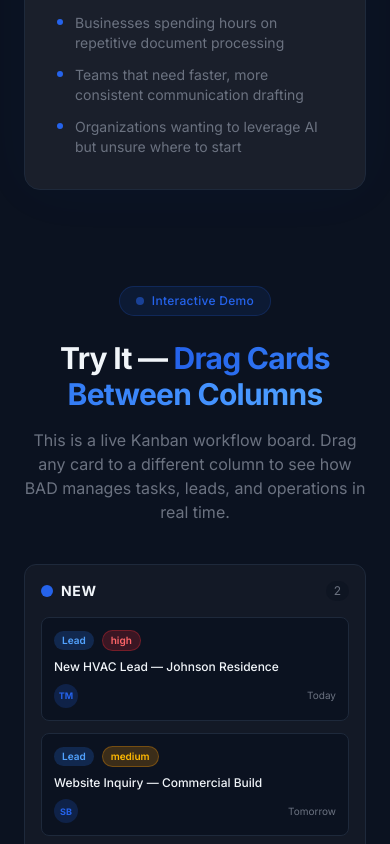
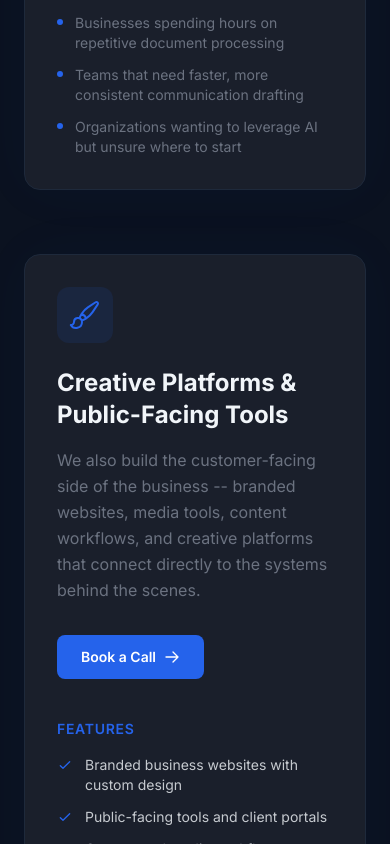
Before and after one commit to tracybailey5150/bad-platform, a Next.js app: page /solutions in a window 390 px wide. Shown: the part 5914-6758 px from the top of the page. Built offline with nearby package versions, Linux system fonts and the light colour scheme.

Commit message:
Add creative platforms and public-facing tools to BAD offering
Adds Creative Platforms solution card, HookVault + expNWA portfolio items, and backend-to-brand bridge section to position BAD's creative capability as a natural extension of the existing systems/automation story.

```diff
--- a/src/app/(public)/portfolio/page.tsx
+++ b/src/app/(public)/portfolio/page.tsx
@@ -38,10 +38,17 @@ const projects = [
   },
   {
     name: 'HookVault',
-    description: 'Music catalog, creator tools, and radio platform. Project builder for music producers with licensing management and distribution workflows.',
+    description: 'An entertainment and creative licensing platform built for managing and presenting digital assets, with media-focused tools for image, video, audio, and creator workflows.',
     url: 'https://hookvault.app',
-    tag: 'Music / Media',
+    tag: 'Creative Platform',
     stack: ['Next.js', 'Supabase', 'Audio Streaming', 'Stripe'],
+  },
+  {
+    name: 'expNWA',
+    description: 'A local real estate and lifestyle website built as a public-facing platform for branding, regional content, discovery, and lead generation.',
+    url: 'https://expnwa.com',
+    tag: 'Public-Facing',
+    stack: ['Next.js', 'Supabase', 'SEO', 'Lead Capture'],
   },
 ];
 
--- a/src/app/(public)/solutions/page.tsx
+++ b/src/app/(public)/solutions/page.tsx
@@ -118,6 +118,29 @@ const solutions = [
     icon: (
       <svg className="w-8 h-8" fill="none" viewBox="0 0 24 24" stroke="currentColor" strokeWidth={1.5}>
         <path strokeLinecap="round" strokeLinejoin="round" d="M9.813 15.904L9 18.75l-.813-2.846a4.5 4.5 0 00-3.09-3.09L2.25 12l2.846-.813a4.5 4.5 0 003.09-3.09L9 5.25l.813 2.846a4.5 4.5 0 003.09 3.09L15.75 12l-2.846.813a4.5 4.5 0 00-3.09 3.09zM18.259 8.715L18 9.75l-.259-1.035a3.375 3.375 0 00-2.455-2.456L14.25 6l1.036-.259a3.375 3.375 0 002.455-2.456L18 2.25l.259 1.035a3.375 3.375 0 002.455 2.456L21.75 6l-1.036.259a3.375 3.375 0 00-2.455 2.456zM16.894 20.567L16.5 21.75l-.394-1.183a2.25 2.25 0 00-1.423-1.423L13.5 18.75l1.183-.394a2.25 2.25 0 001.423-1.423l.394-1.183.394 1.183a2.25 2.25 0 001.423 1.423l1.183.394-1.183.394a2.25 2.25 0 00-1.423 1.423z" />
+      </svg>
+    ),
+  },
+  {
+    title: 'Creative Platforms & Public-Facing Tools',
+    description:
+      'We also build the customer-facing side of the business -- branded websites, media tools, content workflows, and creative platforms that connect directly to the systems behind the scenes.',
+    features: [
+      'Branded business websites with custom design',
+      'Public-facing tools and client portals',
+      'Content and media workflow platforms',
+      'Image and video utility tools',
+      'Creative platform development and integration',
+      'Connected experiences tied to backend systems',
+    ],
+    useCases: [
+      'Businesses needing a public-facing platform that connects to their internal systems',
+      'Companies with creative or media workflows that need dedicated tooling',
+      'Organizations that want their website, lead capture, and operations built as one system',
+    ],
+    icon: (
+      <svg className="w-8 h-8" fill="none" viewBox="0 0 24 24" stroke="currentColor" strokeWidth={1.5}>
+        <path strokeLinecap="round" strokeLinejoin="round" d="M9.53 16.122a3 3 0 00-5.78 1.128 2.25 2.25 0 01-2.4 2.245 4.5 4.5 0 008.4-2.245c0-.399-.078-.78-.22-1.128zm0 0a15.998 15.998 0 003.388-1.62m-5.043-.025a15.994 15.994 0 011.622-3.395m3.42 3.42a15.995 15.995 0 004.764-4.648l3.876-5.814a1.151 1.151 0 00-1.597-1.597L14.146 6.32a15.996 15.996 0 00-4.649 4.763m3.42 3.42a6.776 6.776 0 00-3.42-3.42" />
       </svg>
     ),
   },
--- a/src/app/page.tsx
+++ b/src/app/page.tsx
@@ -135,6 +135,16 @@ const portfolio = [
     desc: 'Digital signage content operations platform for enterprise display networks.',
     tag: 'Digital Signage',
   },
+  {
+    name: 'HookVault',
+    desc: 'An entertainment and creative licensing platform built for managing and presenting digital assets, with media-focused tools for image, video, audio, and creator workflows.',
+    tag: 'Creative Platform',
+  },
+  {
+    name: 'expNWA',
+    desc: 'A local real estate and lifestyle website built as a public-facing platform for branding, regional content, discovery, and lead generation.',
+    tag: 'Public-Facing',
+  },
 ];
 
 /* ------------------------------------------------------------------ */
@@ -246,7 +256,7 @@ export default function LandingPage() {
               Actually Needs
             </h1>
             <p className="mt-7 text-lg lg:text-xl text-bad-gray max-w-xl mx-auto lg:mx-0 leading-relaxed">
-              We consult and build custom workflows for executives, multi-business owners, and small to medium-size businesses. Custom software, workflow automation, AI integration, and consulting for organizations tired of duct-taping spreadsheets and disconnected tools together.
+              From internal dashboards and workflow automation to branded websites, creative platforms, and media tools, BAD builds connected systems that save time, reduce software sprawl, and improve how businesses operate and present themselves.
             </p>
             <div className="mt-10 flex flex-wrap items-center justify-center lg:justify-start gap-4">
               <a
@@ -378,6 +388,21 @@ export default function LandingPage() {
 
       {/* ── Solutions ────────────────────────────────────────────── */}
       <WhatWeBuildSection />
+
+      {/* ── Bridge: Backend to Brand ─────────────────────────────── */}
+      <section className="max-w-7xl mx-auto px-6 py-20 lg:py-24">
+        <div className="max-w-3xl mx-auto text-center">
+          <h2 className="text-2xl sm:text-3xl lg:text-4xl font-bold tracking-tight mb-6">
+            Connected from{' '}
+            <span className="bg-gradient-to-r from-bad-blue to-blue-400 bg-clip-text text-transparent">
+              Backend to Brand
+            </span>
+          </h2>
+          <p className="text-lg text-bad-gray leading-relaxed">
+            BAD doesn&apos;t just build internal systems. We also build the public-facing tools that connect to them -- from websites and lead capture pages to creative platforms and content utilities. That means clients can have their operations, automation, and customer-facing experience built as one connected system instead of paying for separate disconnected tools.
+          </p>
+        </div>
+      </section>
 
       {/* ── How We Work ──────────────────────────────────────────── */}
       <section id="how-we-work" className="max-w-7xl mx-auto px-6 py-24 lg:py-32">
--- a/src/components/landing/WhatWeBuildSection.tsx
+++ b/src/components/landing/WhatWeBuildSection.tsx
@@ -41,6 +41,14 @@ function BrainIcon() {
   return (
     <svg className="w-6 h-6" fill="none" viewBox="0 0 24 24" stroke="currentColor" strokeWidth={1.5}>
       <path strokeLinecap="round" strokeLinejoin="round" d="M9.813 15.904L9 18.75l-.813-2.846a4.5 4.5 0 00-3.09-3.09L2.25 12l2.846-.813a4.5 4.5 0 003.09-3.09L9 5.25l.813 2.846a4.5 4.5 0 003.09 3.09L15.75 12l-2.846.813a4.5 4.5 0 00-3.09 3.09zM18.259 8.715L18 9.75l-.259-1.035a3.375 3.375 0 00-2.455-2.456L14.25 6l1.036-.259a3.375 3.375 0 002.455-2.456L18 2.25l.259 1.035a3.375 3.375 0 002.455 2.456L21.75 6l-1.036.259a3.375 3.375 0 00-2.455 2.456zM16.894 20.567L16.5 21.75l-.394-1.183a2.25 2.25 0 00-1.423-1.423L13.5 18.75l1.183-.394a2.25 2.25 0 001.423-1.423l.394-1.183.394 1.183a2.25 2.25 0 001.423 1.423l1.183.394-1.183.394a2.25 2.25 0 00-1.423 1.423z" />
+    </svg>
+  );
+}
+
+function PaintbrushIcon() {
+  return (
+    <svg className="w-6 h-6" fill="none" viewBox="0 0 24 24" stroke="currentColor" strokeWidth={1.5}>
+      <path strokeLinecap="round" strokeLinejoin="round" d="M9.53 16.122a3 3 0 00-5.78 1.128 2.25 2.25 0 01-2.4 2.245 4.5 4.5 0 008.4-2.245c0-.399-.078-.78-.22-1.128zm0 0a15.998 15.998 0 003.388-1.62m-5.043-.025a15.994 15.994 0 011.622-3.395m3.42 3.42a15.995 15.995 0 004.764-4.648l3.876-5.814a1.151 1.151 0 00-1.597-1.597L14.146 6.32a15.996 15.996 0 00-4.649 4.763m3.42 3.42a6.776 6.776 0 00-3.42-3.42" />
     </svg>
   );
 }
@@ -104,6 +112,17 @@ const services: ServiceData[] = [
     viewLabel: 'View Example',
     icon: <BrainIcon />,
   },
+  {
+    id: 'creative-platforms',
+    title: 'Creative Platforms & Public-Facing Tools',
+    description: 'We also build the customer-facing side of the business -- branded websites, media tools, content workflows, and creative platforms that connect directly to the systems behind the scenes.',
+    bullets: ['Branded business websites', 'Public-facing tools & portals', 'Content & media workflows', 'Creative platform development'],
+    imageSrc: '/preview-creative-platforms.png',
+    imageAlt: 'Creative platforms and public-facing tools preview',
+    modalTitle: 'Creative Platforms & Public-Facing Tools Example',
+    viewLabel: 'View Example',
+    icon: <PaintbrushIcon />,
+  },
 ];
 
 /* ------------------------------------------------------------------ */
```
